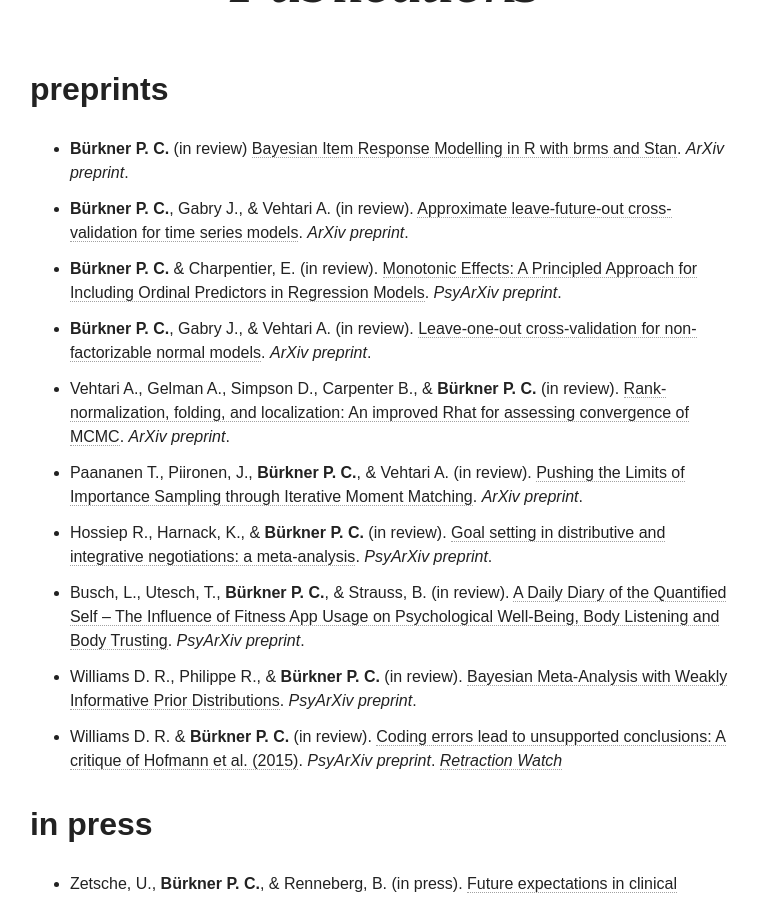
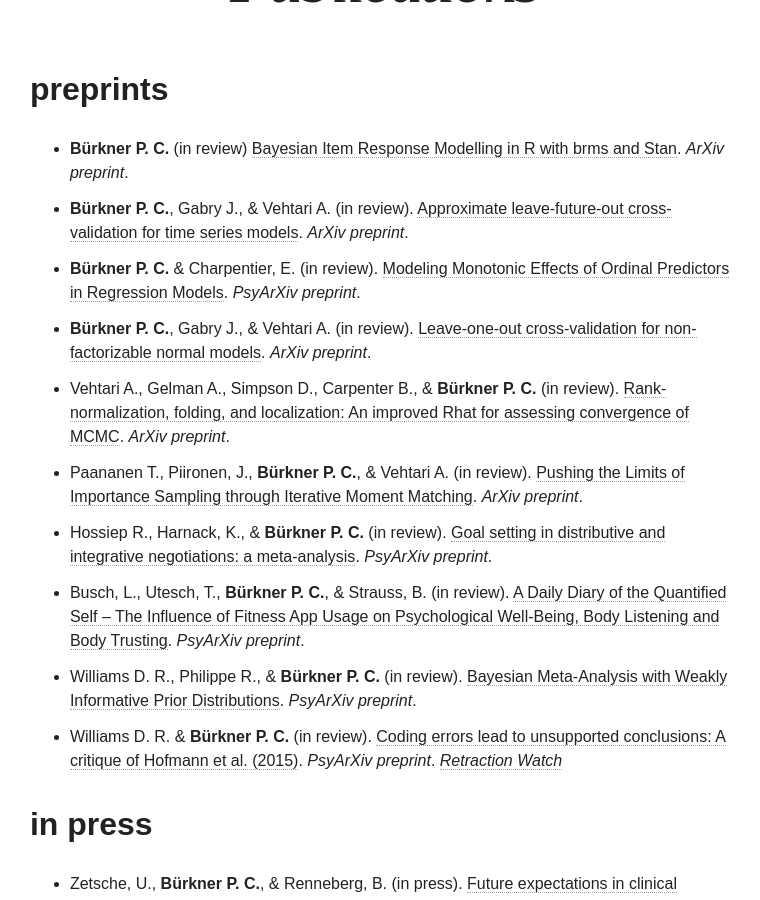
Before and after one commit to paul-buerkner/paul-buerkner.github.io, a Jekyll site: the page built from publications/index.md, in a window 1280 px wide and 900 px high, scrolled down 533 px. Shown: the whole window, without its empty margins (256-1016 px from the left). Built offline with Jekyll 4.4.1, drawn with Linux system fonts in a browser that asks for light colours; nearby versions of some CDN libraries.

Commit message:
minor cleaning

```diff
--- a/publications/index.md
+++ b/publications/index.md
@@ -7,7 +7,7 @@ excerpt: "A list of my publications"
 ## preprints
 * **Bürkner P. C.** (in review) [Bayesian Item Response Modelling in R with brms and Stan](https://arxiv.org/abs/1905.09501). *ArXiv preprint*.
 * **Bürkner P. C.**, Gabry J., & Vehtari A. (in review). [Approximate leave-future-out cross-validation for time series  models](https://arxiv.org/abs/1902.06281). *ArXiv preprint*.
-* **Bürkner P. C.** & Charpentier, E. (in review). [Monotonic Effects: A Principled Approach for Including Ordinal Predictors in Regression Models](https://psyarxiv.com/9qkhj/). *PsyArXiv preprint*.
+* **Bürkner P. C.** & Charpentier, E. (in review). [Modeling Monotonic Effects of Ordinal Predictors in Regression Models](https://psyarxiv.com/9qkhj/). *PsyArXiv preprint*.
 * **Bürkner P. C.**, Gabry J., & Vehtari A. (in review). [Leave-one-out cross-validation for non-factorizable normal models](http://arxiv.org/abs/1810.10559). *ArXiv preprint*.
 * Vehtari A., Gelman A., Simpson D., Carpenter B., & **Bürkner P. C.** (in review). [Rank-normalization, folding, and localization: An improved Rhat for assessing convergence of MCMC](https://arxiv.org/abs/1903.08008). *ArXiv preprint*.
 * Paananen T., Piironen, J., **Bürkner P. C.**, & Vehtari A. (in review). [Pushing the Limits of Importance Sampling through Iterative Moment Matching](http://arxiv.org/abs/1906.08850). *ArXiv preprint*.
```
